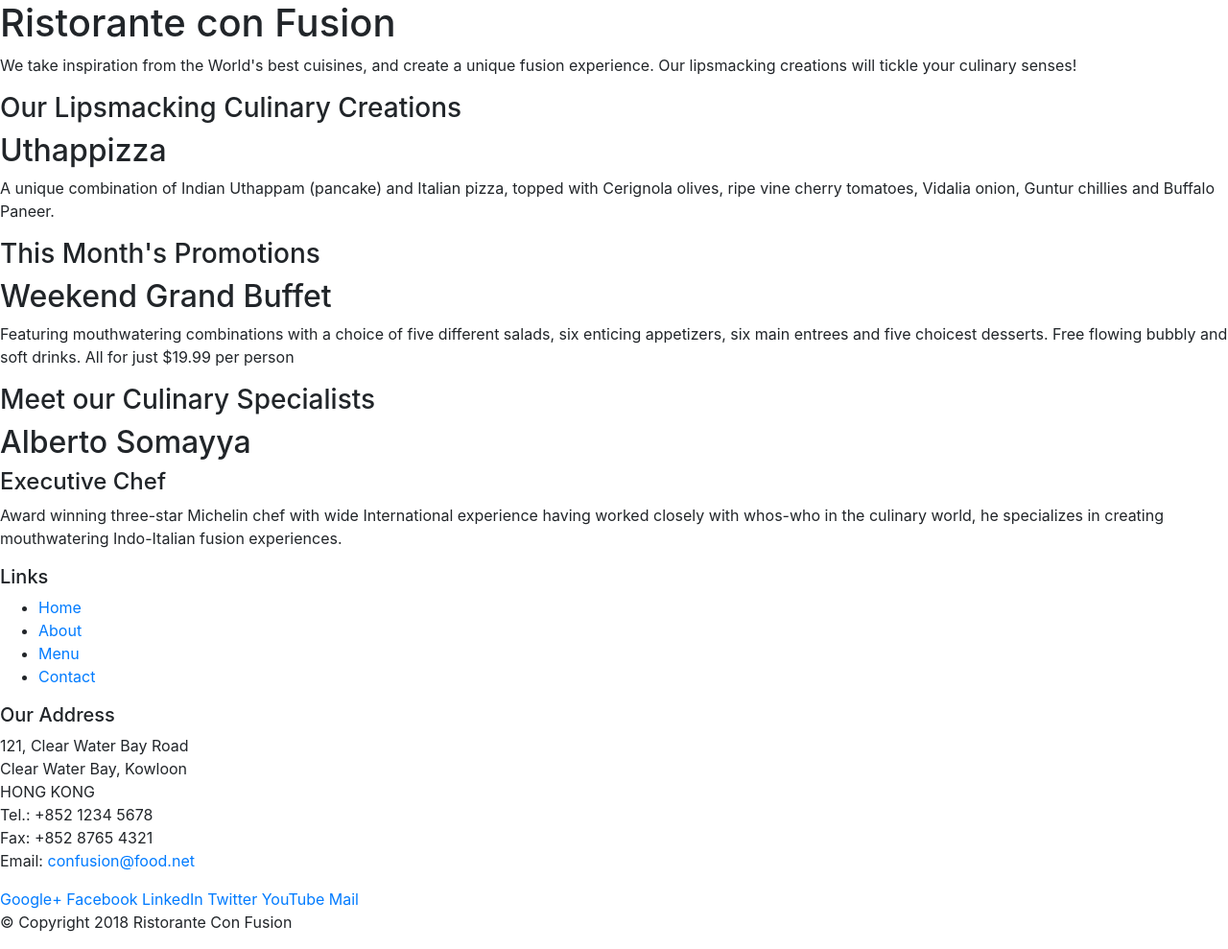
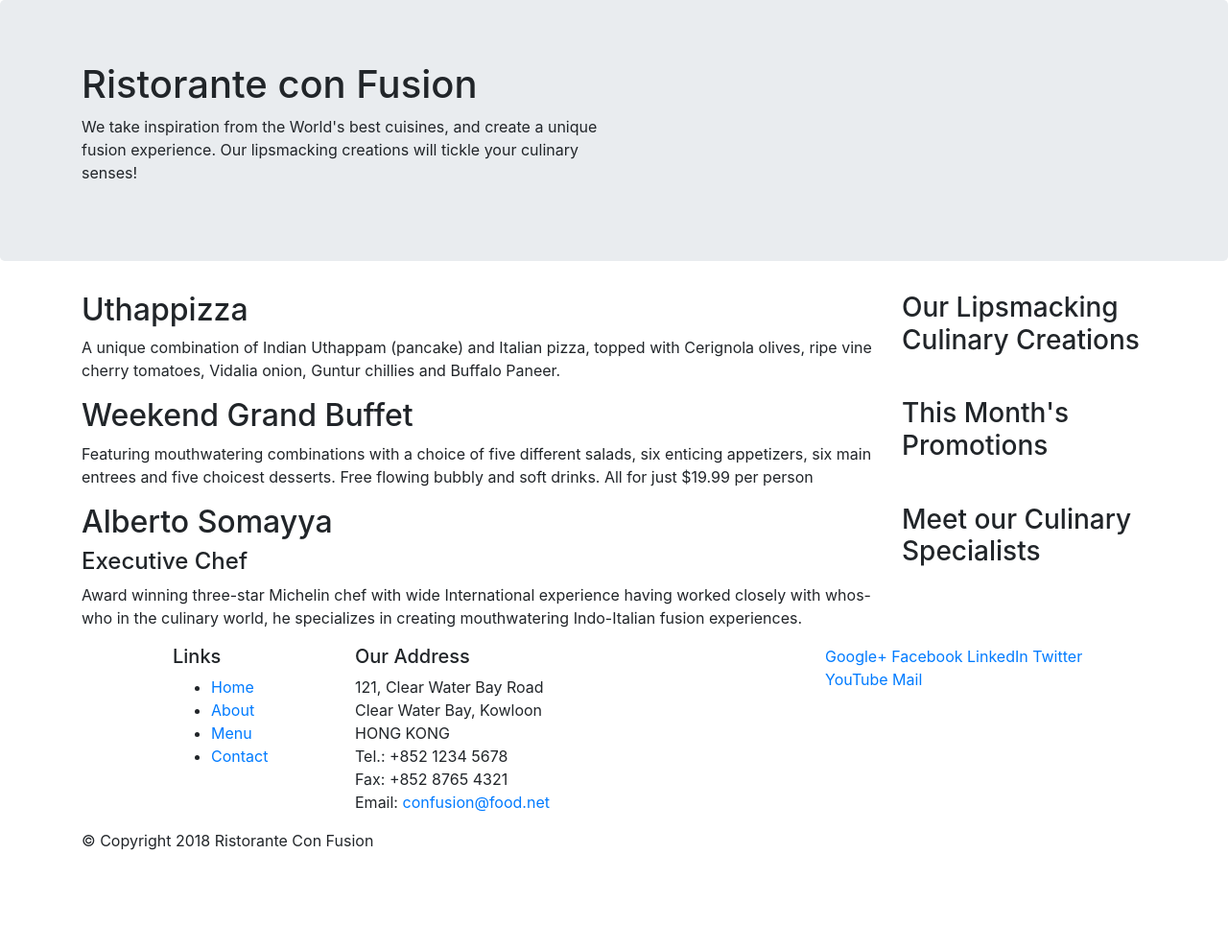
Before and after one commit to carmenestebanc/confusionb, a website: page index.html in a window 1280 px wide. Shown: the whole page at 96% size. After the commit the page ends 904 px from the top, so only its background shows below. Drawn offline with nearby package versions, Linux system fonts and the light colour scheme.

Commit message:
Bootstrap Grid Part 1

```diff
--- a/index.html
+++ b/index.html
@@ -14,46 +14,46 @@
 
 <body>
 
-    <header>
-        <div>
-            <div>
-                <div>
+    <header class="jumbotron">
+        <div class="container">
+            <div class="row">
+                <div class="col-12 col-sm-6">
                     <h1>Ristorante con Fusion</h1>
                     <p>We take inspiration from the World's best cuisines, and create a unique fusion experience. Our lipsmacking creations will tickle your culinary senses!</p>
                 </div>
-                <div>
+                <div class="col-12 col-sm-6">
                 </div>
             </div>
         </div>
     </header>
 
-    <div>
-        <div>
-            <div>
+    <div class="container">
+        <div class="row">
+            <div class="col-12 col-sm-4 order-sm-last col-md-3">
                 <h3>Our Lipsmacking Culinary Creations</h3>
             </div>
-            <div>
+            <div class="col col-sm  order-sm-first col-md ">
                 <h2>Uthappizza</h2>
                 <p>A unique combination of Indian Uthappam (pancake) and Italian pizza, topped with Cerignola olives, ripe vine cherry tomatoes, Vidalia onion, Guntur chillies and Buffalo Paneer.</p>
             </div>
         </div>
 
 
-        <div>
-            <div>
+        <div class="row">
+            <div class="col-12 col-sm-4 order-sm-last col-md-3">
                 <h3>This Month's Promotions</h3>
             </div>
-            <div>
+            <div class="col col-sm col-sm-first col-md">
                 <h2>Weekend Grand Buffet</h2>
                 <p>Featuring mouthwatering combinations with a choice of five different salads, six enticing appetizers, six main entrees and five choicest desserts. Free flowing bubbly and soft drinks. All for just $19.99 per person </p>
             </div>
         </div>
 
-        <div>
-            <div>
+        <div class="row">
+            <div class="col-12 col-sm-4 order-sm-last col-md-3">
                 <h3>Meet our Culinary Specialists</h3>
             </div>
-            <div>
+            <div class="col col-sm col-sm-first col-md">
                 <h2>Alberto Somayya</h2>
                 <h4>Executive Chef</h4>
                 <p>Award winning three-star Michelin chef with wide International experience having worked closely with whos-who in the culinary world, he specializes in creating mouthwatering Indo-Italian fusion experiences. </p>
@@ -62,9 +62,9 @@
     </div>
 
     <footer>
-        <div>
-            <div>
-                <div>
+        <div class="container">
+            <div class="row">
+                <div class="col-4 offset-1 col-sm-2">
                     <h5>Links</h5>
                     <ul>
                         <li><a href="#">Home</a></li>
@@ -73,7 +73,7 @@
                         <li><a href="#">Contact</a></li>
                     </ul>
                 </div>
-                <div>
+                <div class="col-7 col-sm-5">
                     <h5>Our Address</h5>
                     <address>
 		              121, Clear Water Bay Road<br>
@@ -84,8 +84,8 @@
 		              Email: <a href="mailto:confusion@food.net">confusion@food.net</a>
 		           </address>
                 </div>
-                <div>
-                    <div>
+                <div class="col-12 col-sm-4">
+                    <div class="col-auto">
                         <a href="http://google.com/+">Google+</a>
                         <a href="http://www.facebook.com/profile.php?id=">Facebook</a>
                         <a href="http://www.linkedin.com/in/">LinkedIn</a>
@@ -95,8 +95,8 @@
                     </div>
                 </div>
            </div>
-           <div>
-                <div>
+           <div class="row">
+                <div class="col-auto">
                     <p>© Copyright 2018 Ristorante Con Fusion</p>
                 </div>
            </div>
```
